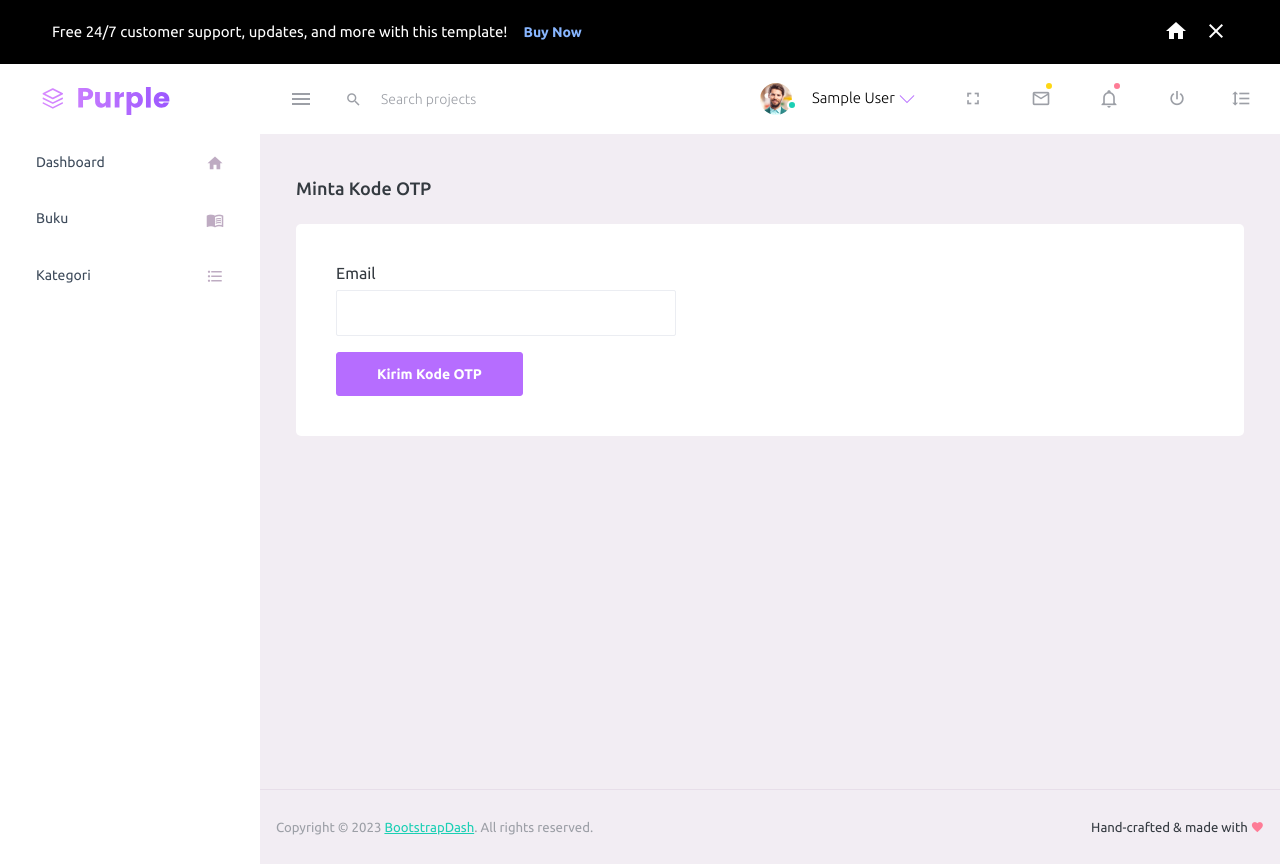
After one commit to fakeveele-crypto/workshop-framework, a Laravel app: page /otp in a window 1280 px wide. The commit adds this page. Run offline with Laravel 12, Linux system fonts and the light colour scheme; the visitor is signed in with stand-in values (Sample User, id 1).

Commit message:
yes login google doneeeeeeeeeeee

```diff
--- /dev/null
+++ b/app/Http/Controllers/Auth/OtpController.php
@@ -0,0 +1,136 @@
+<?php
+
+namespace App\Http\Controllers\Auth;
+
+use App\Http\Controllers\Controller;
+use Illuminate\Http\Request;
+use Illuminate\Support\Facades\Session;
+use Illuminate\Support\Facades\Mail;
+use Illuminate\Support\Facades\Auth;
+use App\Models\User;
+use Illuminate\Support\Str;
+use Illuminate\Support\Facades\Hash;
+
+class OtpController extends Controller
+{
+    /**
+     * Menampilkan form permintaan OTP (input email manual).
+     */
+    public function showRequestForm()
+    {
+        return view('auth.otp_request');
+    }
+
+    /**
+     * Mengirim OTP ke email (untuk jalur manual).
+     */
+    public function send(Request $request)
+    {
+        $request->validate(['email' => 'required|email']);
+        $email = $request->email;
+
+        $code = random_int(100000, 999999);
+
+        // Simpan data OTP di session berdasarkan email
+        session([
+            "otp_{$email}_code" => (string) $code,
+            "otp_{$email}_expires_at" => now()->addMinutes(5),
+            'otp_request_email' => $email,
+        ]);
+
+        try {
+            Mail::raw("Kode OTP Anda: {$code}", function ($m) use ($email) {
+                $m->to($email)->subject('Kode OTP Anda');
+            });
+        } catch (\Exception $e) {
+            // Error pengiriman email diabaikan untuk testing localhost
+        }
+
+        return redirect()->route('otp.verify.form')->with('info', 'Kode OTP telah dikirim ke email.');
+    }
+
+    /**
+     * Menampilkan halaman input kode OTP.
+     */
+    public function showVerifyForm(Request $request)
+    {
+        // 1. Cek Jalur Google (Berdasarkan otp_user_id di session)
+        $userId = session('otp_user_id');
+        if ($userId) {
+            $user = User::find($userId);
+            if (!$user) {
+                session()->forget('otp_user_id');
+                return redirect()->route('login')->withErrors(['otp' => 'Pengguna tidak ditemukan.']);
+            }
+            // Tampilkan form (otp_code diambil dari database HeidiSQL)
+            return view('auth.otp', ['email' => $user->email]);
+        }
+
+        // 2. Jalur Cadangan (Berdasarkan request email manual)
+        $email = session('otp_request_email');
+        if (!$email) {
+            return redirect()->route('otp.request');
+        }
+        return view('auth.otp', ['email' => $email]);
+    }
+
+    /**
+     * Verifikasi kode OTP dan proses Login.
+     */
+    public function verify(Request $request)
+    {
+        $request->validate(['otp' => 'required|string']);
+
+        // --- PROSES JALUR GOOGLE (DATABASE) ---
+        $userId = session('otp_user_id');
+        if ($userId) {
+            $user = User::find($userId);
+
+            if (!$user || !$user->otp_code || now()->gt($user->otp_expires_at)) {
+                $user->update(['otp_code' => null, 'otp_expires_at' => null]);
+                session()->forget('otp_user_id');
+                return redirect()->route('login')->withErrors(['otp' => 'OTP kadaluarsa. Silakan login ulang.']);
+            }
+
+            // Bandingkan input dengan otp_code di database HeidiSQL
+            if (hash_equals((string) $user->otp_code, (string) $request->otp)) {
+                $user->update(['otp_code' => null, 'otp_expires_at' => null]);
+                session()->forget('otp_user_id');
+                Auth::login($user); // Login resmi ke Koleksi Buku
+                return redirect()->route('dashboard')->with('success', 'Berhasil login melalui Google.');
+            }
+        }
+
+        // --- PROSES JALUR MANUAL (SESSION) ---
+        $email = $request->email ?? session('otp_request_email');
+        if ($email) {
+            $stored = session("otp_{$email}_code");
+            $expires = session("otp_{$email}_expires_at");
+
+            if (!$stored || now()->gt($expires)) {
+                session()->forget(["otp_{$email}_code", "otp_{$email}_expires_at", 'otp_request_email']);
+                return redirect()->route('otp.request')->withErrors(['otp' => 'OTP kadaluarsa.']);
+            }
+
+            if (hash_equals((string) $stored, (string) $request->otp)) {
+                $user = User::where('email', $email)->first();
+
+                // Jika user belum ada (register otomatis)
+                if (!$user) {
+                    $user = User::create([
+                        'name' => explode('@', $email)[0],
+                        'email' => $email,
+                        'password' => Hash::make(Str::random(24)),
+                        'role' => 'user',
+                    ]);
+                }
+
+                Auth::login($user);
+                session()->forget(["otp_{$email}_code", "otp_{$email}_expires_at", 'otp_request_email']);
+                return redirect()->route('dashboard')->with('success', 'Berhasil login.');
+            }
+        }
+
+        return back()->withErrors(['otp' => 'Kode OTP tidak cocok.'])->withInput();
+    }
+}
--- a/app/Models/User.php
+++ b/app/Models/User.php
@@ -22,6 +22,9 @@ class User extends Authenticatable
         'email',
         'password',
         'role',
+        'otp_code',
+        'otp_expires_at',
+        'id_google',
     ];
 
     /**
@@ -35,15 +38,13 @@ class User extends Authenticatable
     ];
 
     /**
-     * Get the attributes that should be cast.
+     * The attributes that should be cast.
      *
-     * @return array<string, string>
+     * @var array<string,string>
      */
-    protected function casts(): array
-    {
-        return [
-            'email_verified_at' => 'datetime',
-            'password' => 'hashed',
-        ];
-    }
+    protected $casts = [
+        'email_verified_at' => 'datetime',
+        'otp_expires_at' => 'datetime',
+        'password' => 'hashed',
+    ];
 }
--- a/composer.json
+++ b/composer.json
@@ -8,6 +8,7 @@
     "require": {
         "php": "^8.2",
         "laravel/framework": "^12.0",
+        "laravel/socialite": "^5.24",
         "laravel/tinker": "^2.10.1",
         "laravel/ui": "^4.6"
     },
--- a/config/services.php
+++ b/config/services.php
@@ -35,4 +35,9 @@ return [
         ],
     ],
 
+    'google' => [
+        'client_id' => env('GOOGLE_CLIENT_ID'),
+        'client_secret' => env('GOOGLE_CLIENT_SECRET'),
+        'redirect' => env('GOOGLE_REDIRECT_URI'),
+    ],
 ];
--- /dev/null
+++ b/resources/views/auth/otp_request.blade.php
@@ -0,0 +1,33 @@
+@extends('layouts.app')
+
+@section('title','Minta OTP')
+
+@section('content')
+  <div class="page-header">
+    <h3 class="page-title">Minta Kode OTP</h3>
+  </div>
+
+  <div class="card">
+    <div class="card-body" style="max-width:420px">
+      @if($errors->any())
+        <div class="alert alert-danger">{{ $errors->first() }}</div>
+      @endif
+      @if(session('info'))
+        <div class="alert alert-info">{{ session('info') }}</div>
+      @endif
+
+      <form method="POST" action="{{ route('otp.send') }}">
+        @csrf
+        <div class="mb-3">
+          <label class="form-label">Email</label>
+          <input name="email" type="email" value="{{ old('email') }}" class="form-control" required>
+        </div>
+
+        <div class="d-flex gap-2">
+          <button class="btn btn-primary">Kirim Kode OTP</button>
+        </div>
+      </form>
+    </div>
+  </div>
+
+@endsection
--- a/resources/views/auth/register.blade.php
+++ b/resources/views/auth/register.blade.php
@@ -66,6 +66,7 @@
                                 <button type="submit" class="btn btn-primary">
                                     {{ __('Register') }}
                                 </button>
+                                <a href="{{ url('auth/google') }}" class="btn btn-outline-danger mt-2">Register dengan Google</a>
                             </div>
                         </div>
                     </form>
--- a/routes/web.php
+++ b/routes/web.php
@@ -2,8 +2,6 @@
 
 use Illuminate\Support\Facades\Route;
 
-
-// Public auth routes
 Route::get('login', [App\Http\Controllers\Auth\LoginController::class, 'showLoginForm'])->name('login');
 Route::post('login', [App\Http\Controllers\Auth\LoginController::class, 'login'])->name('login.post');
 Route::post('logout', [App\Http\Controllers\Auth\LoginController::class, 'logout'])->name('logout');
@@ -17,10 +15,15 @@ Route::get('/home', function () { return redirect()->route('dashboard'); });
 
 // Protected routes: authenticated users with role 'user'
 Route::middleware(['auth', \App\Http\Middleware\role::class])->group(function () {
-    // Resource routes for kategori and buku
     Route::resource('kategori', App\Http\Controllers\KategoriController::class);
     Route::resource('buku', App\Http\Controllers\BukuController::class);
+});
 
-    // Logout should be accessible to authenticated users
+Route::get('auth/google', [App\Http\Controllers\Auth\GoogleController::class, 'redirectToGoogle']);
+Route::get('auth/google/callback', [App\Http\Controllers\Auth\GoogleController::class, 'handleGoogleCallback']);
 
-});
+// OTP request / send / verify
+Route::get('otp', [App\Http\Controllers\Auth\OtpController::class, 'showRequestForm'])->name('otp.request');
+Route::post('otp/send', [App\Http\Controllers\Auth\OtpController::class, 'send'])->name('otp.send');
+Route::get('otp/verify', [App\Http\Controllers\Auth\OtpController::class, 'showVerifyForm'])->name('otp.verify.form');
+Route::post('otp/verify', [App\Http\Controllers\Auth\OtpController::class, 'verify'])->name('otp.verify');
```
Also changed, not shown: app/Http/Controllers/Auth/GoogleController.php (added, +65 -0 lines), app/Http/Controllers/Auth/LoginController.php (+25 -2 lines), app/Http/Controllers/Auth/RegisterController.php (+19 -2 lines), koleksi_buku.sql (+17 -0 lines), resources/views/auth/login.blade.php (+5 -2 lines), resources/views/auth/otp.blade.php (added, +41 -0 lines), database/migrations/2026_02_20_144828_add_google_and_otp_to_users_table.php (added), 1 other file.
